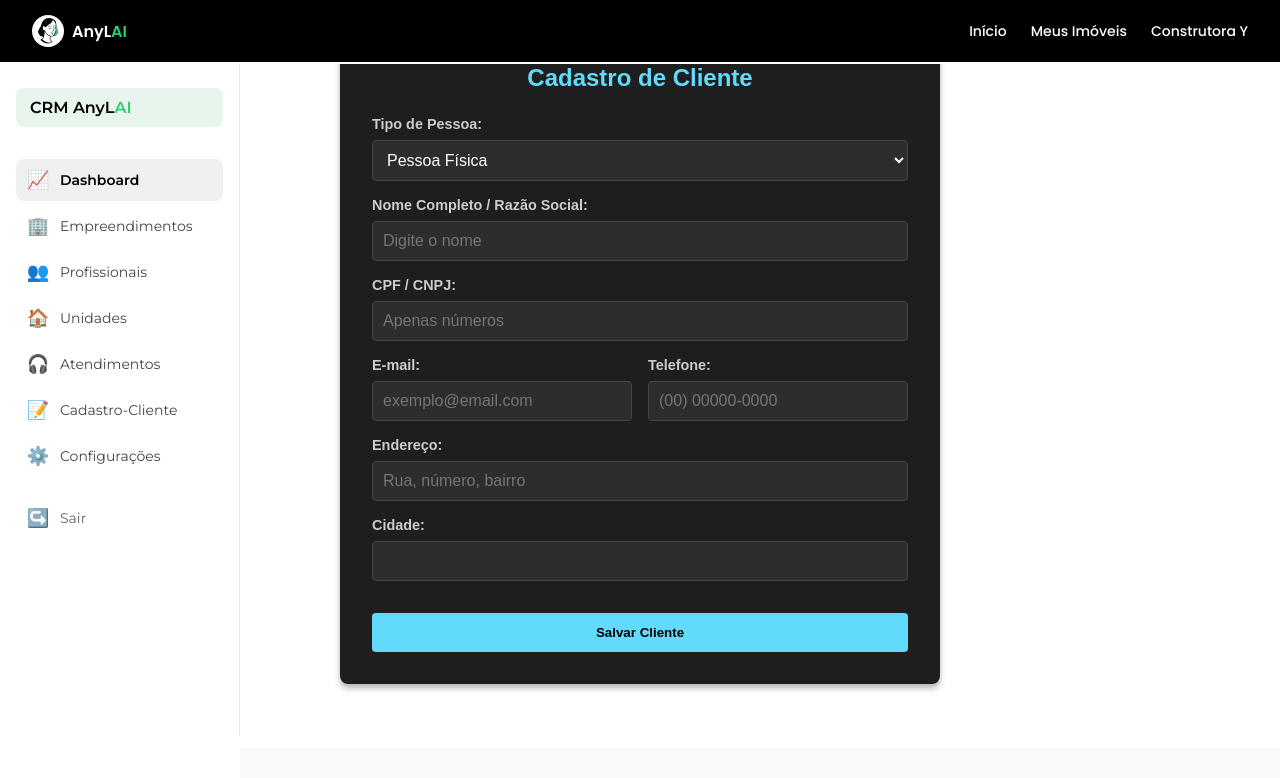
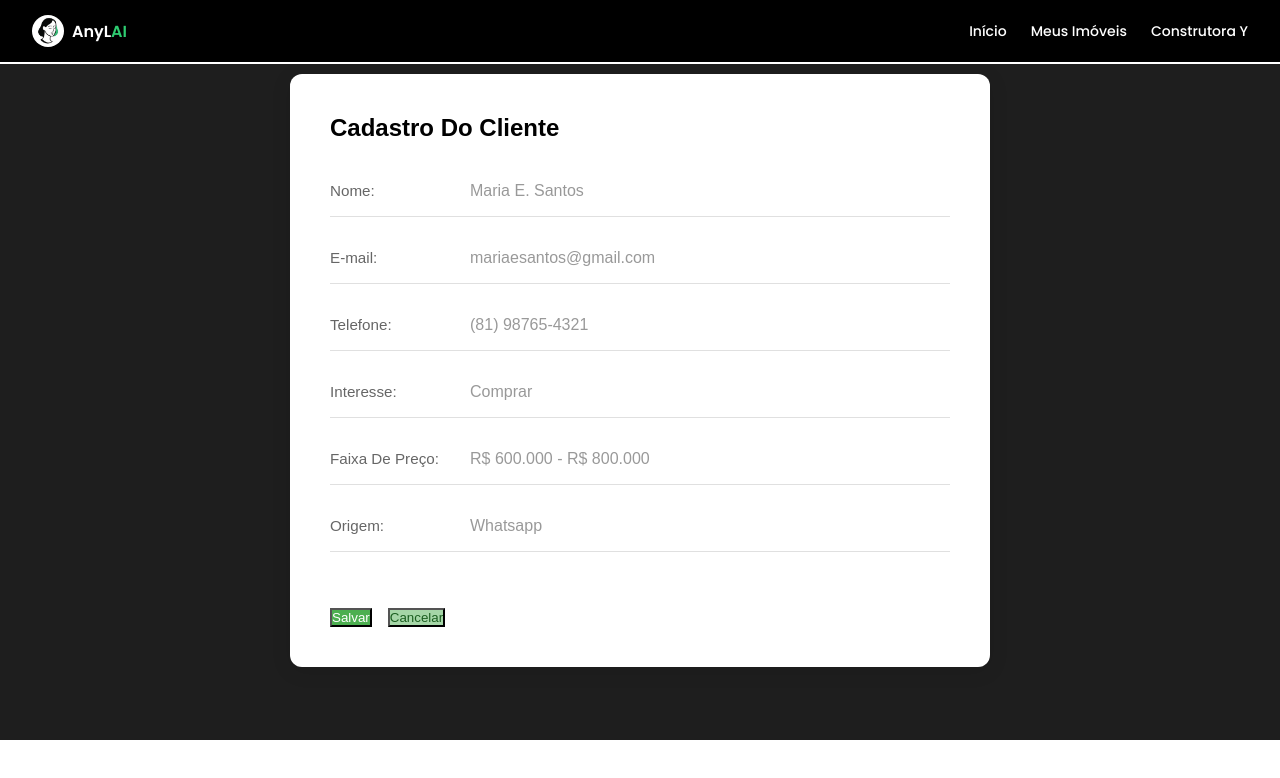
Before and after one commit to Marcos04an/CRM, a React (Vite) app: page /cadastro-cliente in a window 1280 px wide. Shown: the top 778 px of the page. Built offline with nearby package versions, Linux system fonts and the light colour scheme.

Commit message:
Correção

```diff
--- a/package.json
+++ b/package.json
@@ -12,6 +12,7 @@
   "dependencies": {
     "react": "^19.2.0",
     "react-dom": "^19.2.0",
+    "react-icons": "^5.5.0",
     "react-router-dom": "^7.12.0"
   },
   "devDependencies": {
--- a/src/pages/ClienteRegistration/ClientRegistration.css
+++ b/src/pages/ClienteRegistration/ClientRegistration.css
@@ -1,72 +1,158 @@
-.registration-container {
-  max-width: 600px;
-  margin: 2rem auto;
+/* Fundo escuro da página */
+.registration-page {
+  display: flex;
+  justify-content: center;
+  align-items: center;
+  min-height: calc(100vh - 60px); /* Ajuste conforme a altura da sua NavBar */
+  background-color: #1E1E1E; /* Cor de fundo do Figma */
   padding: 2rem;
-  background-color: #1e1e1e; /* Cor de fundo escura */
-  border-radius: 8px;
-  color: #fff;
-  box-shadow: 0 4px 6px rgba(0, 0, 0, 0.3);
+  position: relative; /* Para posicionar o popup */
 }
 
-.registration-container h2 {
-  margin-bottom: 1.5rem;
-  text-align: center;
-  color: #61dafb; /* Azul React */
+/* O cartão branco */
+.registration-card {
+  background-color: #FFFFFF;
+  padding: 2.5rem;
+  border-radius: 12px;
+  width: 100%;
+  max-width: 700px;
+  box-shadow: 0 4px 20px rgba(0, 0, 0, 0.1);
 }
 
-.client-form {
+.card-header h2 {
+  color: #000;
+  font-size: 1.5rem;
+  margin-bottom: 2rem;
+  text-align: left;
+}
+
+/* Estilo do formulário com linhas */
+.client-form-figma {
+  display: flex;
+  flex-direction: column;
+  gap: 1.5rem;
+}
+
+.form-line {
+  display: flex;
+  align-items: center;
+  border-bottom: 1px solid #E0E0E0; /* A linha cinza abaixo de cada campo */
+  padding-bottom: 0.5rem;
+}
+
+.form-line label {
+  width: 140px; /* Largura fixa para os labels alinharem */
+  color: #666;
+  font-weight: 500;
+  font-size: 0.95rem;
+}
+
+.form-line input {
+  flex-grow: 1; /* O input ocupa o resto do espaço */
+  border: none;
+  outline: none;
+  font-size: 1rem;
+  color: #000;
+  padding: 0.5rem 0;
+  background: transparent;
+}
+
+.form-line input::placeholder {
+  color: #999;
+}
+
+/* Botões de Ação */
+.form-actions {
+  display: flex;
+  gap: 1rem;
+  margin-top: 2rem;
+  justify-content: flex-start; /* Alinhados à esquerda como no Figma */
+}
+
+.btn {
+  padding: 0.8rem 2rem;
+  border-radius: 25px; /* Bordas bem arredondadas */
+  font-weight: bold;
+  cursor: pointer;
+  border: none;
+  transition: opacity 0.2s;
+}
+
+.btn:hover {
+  opacity: 0.9;
+}
+
+.btn-save {
+  background-color: #4CAF50; /* Verde do Figma */
+  color: white;
+}
+
+.btn-cancel {
+  background-color: #A5D6A7; /* Verde claro/cinza do Figma */
+  color: #1B5E20;
+}
+
+/* --- Popup de Sucesso --- */
+.success-popup {
+  position: absolute;
+  bottom: 30px;
+  right: 30px;
+  background-color: #fff;
+  padding: 1.5rem;
+  border-radius: 12px;
+  box-shadow: 0 8px 24px rgba(0, 0, 0, 0.15);
   display: flex;
   flex-direction: column;
   gap: 1rem;
+  animation: slideIn 0.3s ease-out;
 }
 
-.form-group {
-  display: flex;
-  flex-direction: column;
-  text-align: left;
+@keyframes slideIn {
+  from { transform: translateY(20px); opacity: 0; }
+  to { transform: translateY(0); opacity: 1; }
 }
 
-.form-row {
+.popup-content {
   display: flex;
+  align-items: flex-start;
   gap: 1rem;
+  position: relative;
 }
 
-.form-row .form-group {
-  flex: 1;
+.success-icon {
+  color: #4CAF50;
+  font-size: 2rem;
 }
 
-label {
-  margin-bottom: 0.5rem;
-  font-size: 0.9rem;
-  color: #ccc;
+.popup-content h4 {
+  margin: 0 0 0.5rem 0;
+  color: #000;
 }
 
-input, select {
-  padding: 10px;
-  border-radius: 4px;
-  border: 1px solid #444;
-  background-color: #2d2d2d;
-  color: white;
-  font-size: 1rem;
+.popup-content p {
+  margin: 0;
+  color: #666;
+  font-size: 0.9rem;
 }
 
-input:focus, select:focus {
-  outline: none;
-  border-color: #61dafb;
+.close-popup {
+  position: absolute;
+  top: -10px;
+  right: -10px;
+  background: none;
+  border: none;
+  font-size: 1.5rem;
+  color: #999;
+  cursor: pointer;
 }
 
-.submit-btn {
-  margin-top: 1rem;
-  padding: 12px;
-  background-color: #61dafb;
-  color: #000;
+.btn-view-profile {
+  background-color: #4CAF50;
+  color: white;
+  border: none;
+  padding: 0.6rem;
+  border-radius: 6px;
   font-weight: bold;
-  border: none;
-  border-radius: 4px;
   cursor: pointer;
-  transition: background-color 0.2s;
+  align-self: flex-end; /* Botão alinhado à direita dentro do popup */
 }
-
-.submit-btn:hover {
-  background-color: #4fa8c7;
-}
--- a/src/pages/ClienteRegistration/ClientRegistration.tsx
+++ b/src/pages/ClienteRegistration/ClientRegistration.tsx
@@ -1,140 +1,156 @@
 import { useState, type ChangeEvent, type FormEvent } from 'react';
+// Importando um ícone de "check" para o popup (pode precisar instalar: npm i react-icons)
+import { FiCheckCircle } from 'react-icons/fi';
 import './ClientRegistration.css';
 
-// Interface para definir os tipos dos dados do formulário
+// Interface atualizada com os campos do Figma
 interface ClientFormData {
   fullName: string;
   email: string;
   phone: string;
-  document: string; // CPF ou CNPJ
-  address: string;
-  city: string;
-  type: 'individual' | 'company';
+  interest: string; // Novo campo
+  priceRange: string; // Novo campo
+  origin: string; // Novo campo
 }
 
 const ClientRegistration = () => {
-  // Estado inicial do formulário
   const [formData, setFormData] = useState<ClientFormData>({
     fullName: '',
     email: '',
     phone: '',
-    document: '',
-    address: '',
-    city: '',
-    type: 'individual'
+    interest: '',
+    priceRange: '',
+    origin: ''
   });
 
-  // Função para lidar com mudanças nos inputs
-  const handleChange = (e: ChangeEvent<HTMLInputElement | HTMLSelectElement>) => {
-    // A correção do 'as HTMLInputElement' é necessária aqui
+  // Estado para controlar a exibição do popup de sucesso
+  const [showSuccessPopup, setShowSuccessPopup] = useState(false);
+
+  const handleChange = (e: ChangeEvent<HTMLInputElement>) => {
     const { name, value } = e.target as HTMLInputElement;
-
     setFormData(prev => ({
       ...prev,
       [name]: value
     }));
   };
 
-  // Função de envio do formulário
   const handleSubmit = (e: FormEvent) => {
     e.preventDefault();
-    // Aqui você faria a chamada para sua API
-    console.log('Dados do Cliente para envio:', formData);
-    alert('Cliente cadastrado com sucesso! (Verifique o console)');
+    console.log('Dados para envio:', formData);
+
+    // Mostra o popup de sucesso
+    setShowSuccessPopup(true);
+
+    // Esconde o popup e limpa o formulário após 3 segundos
+    setTimeout(() => {
+      setShowSuccessPopup(false);
+      setFormData({
+        fullName: '', email: '', phone: '', interest: '', priceRange: '', origin: ''
+      });
+    }, 3000);
   };
 
   return (
-    <div className="registration-container">
-      <h2>Cadastro de Cliente</h2>
-
-      <form onSubmit={handleSubmit} className="client-form">
-
-        <div className="form-group">
-          <label htmlFor="type">Tipo de Pessoa:</label>
-          <select
-            name="type"
-            value={formData.type}
-            onChange={handleChange}
-          >
-            <option value="individual">Pessoa Física</option>
-            <option value="company">Pessoa Jurídica</option>
-          </select>
+    <div className="registration-page">
+      {/* O cartão branco centralizado */}
+      <div className="registration-card">
+        <div className="card-header">
+          <h2>Cadastro Do Cliente</h2>
         </div>
 
-        <div className="form-group">
-          <label htmlFor="fullName">Nome Completo / Razão Social:</label>
+        <form onSubmit={handleSubmit} className="client-form-figma">
+
+          <div className="form-line">
+            <label htmlFor="fullName">Nome:</label>
             <input
               type="text"
               name="fullName"
               value={formData.fullName}
               onChange={handleChange}
-            required
-            placeholder="Digite o nome"
+              placeholder="Maria E. Santos"
             />
           </div>
 
-        <div className="form-group">
-          <label htmlFor="document">CPF / CNPJ:</label>
-          <input
-            type="text"
-            name="document"
-            value={formData.document}
-            onChange={handleChange}
-            required
-            placeholder="Apenas números"
-          />
-        </div>
-
-        <div className="form-row">
-          <div className="form-group">
+          <div className="form-line">
             <label htmlFor="email">E-mail:</label>
             <input
               type="email"
               name="email"
               value={formData.email}
               onChange={handleChange}
-              required
-              placeholder="exemplo@email.com"
+              placeholder="mariaesantos@gmail.com"
             />
           </div>
 
-          <div className="form-group">
+          <div className="form-line">
             <label htmlFor="phone">Telefone:</label>
             <input
               type="tel"
               name="phone"
               value={formData.phone}
               onChange={handleChange}
-              placeholder="(00) 00000-0000"
-            />
-          </div>
-        </div>
-
-        <div className="form-group">
-          <label htmlFor="address">Endereço:</label>
-          <input
-            type="text"
-            name="address"
-            value={formData.address}
-            onChange={handleChange}
-            placeholder="Rua, número, bairro"
+              placeholder="(81) 98765-4321"
             />
           </div>
 
-        <div className="form-group">
-          <label htmlFor="city">Cidade:</label>
+          <div className="form-line">
+            <label htmlFor="interest">Interesse:</label>
             <input
               type="text"
-            name="city"
-            value={formData.city}
+              name="interest"
+              value={formData.interest}
               onChange={handleChange}
+              placeholder="Comprar"
             />
           </div>
 
-        <button type="submit" className="submit-btn">
-          Salvar Cliente
+          <div className="form-line">
+            <label htmlFor="priceRange">Faixa De Preço:</label>
+            <input
+              type="text"
+              name="priceRange"
+              value={formData.priceRange}
+              onChange={handleChange}
+              placeholder="R$ 600.000 - R$ 800.000"
+            />
+          </div>
+
+          <div className="form-line">
+            <label htmlFor="origin">Origem:</label>
+            <input
+              type="text"
+              name="origin"
+              value={formData.origin}
+              onChange={handleChange}
+              placeholder="Whatsapp"
+            />
+          </div>
+
+          <div className="form-actions">
+            <button type="submit" className="btn-save">
+              Salvar
             </button>
+            <button type="button" className="btn-cancel" onClick={() => console.log('Cancelar')}>
+              Cancelar
+            </button>
+          </div>
         </form>
+      </div>
+
+      {/* Popup de Sucesso */}
+      {showSuccessPopup && (
+        <div className="success-popup">
+          <div className="popup-content">
+            <FiCheckCircle className="success-icon" />
+            <div>
+              <h4>Perfil cadastrado com sucesso!</h4>
+              <p>O seu perfil foi cadastrado corretamente.</p>
+            </div>
+            <button className="close-popup" onClick={() => setShowSuccessPopup(false)}>×</button>
+          </div>
+          <button className="btn-view-profile">Ver Perfil</button>
+        </div>
+      )}
     </div>
   );
 };
```
Also changed, not shown: 1 other file (tests, documents, lock files or other folders). Lines whose indentation alone changed are shown as unchanged.
